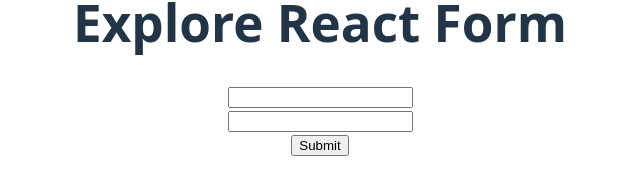
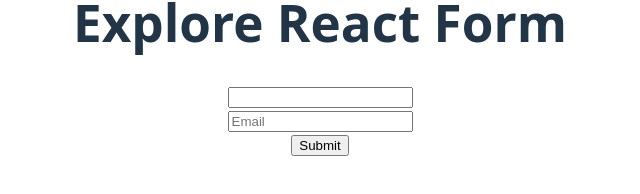
Before and after one commit to jubaer2222/mo-46-react-core-concept, a React (Vite) app: page / in a window 1280 px wide. Shown: the part 342-536 px from the top of the page, without its empty margins (320-960 px from the left). Built offline with nearby package versions, Linux system fonts and the light colour scheme.

Commit message:
added custom hook

```diff
--- a/src/App.jsx
+++ b/src/App.jsx
@@ -2,6 +2,7 @@
 import './App.css'
 import ControlledField from './components/ControlledField/ControlledField'
 import FormAction from './components/FormAction/FormAction'
+import HookForm from './components/HookForm/HookForm'
 import SimpleForm from './components/SimpleForm/SimpleForm'
 import UnControlledField from './components/UnControlledField/UnControlledField'
 
@@ -15,7 +16,8 @@
       {/* <SimpleForm></SimpleForm> */}
       {/* <FormAction></FormAction> */}
       {/* <ControlledField></ControlledField> */}
-      <UnControlledField></UnControlledField>
+      {/* <UnControlledField></UnControlledField> */}
+      <HookForm></HookForm>
     </>
   )
 }
--- /dev/null
+++ b/src/components/HookForm/HookForm.jsx
@@ -0,0 +1,28 @@
+import React from 'react';
+import useInputField from '../hooks/useInputField';
+
+const HookForm = () => {
+
+ const [name,nameOnChange] = useInputField('');
+ const [email,emailOnChange] = useInputField('');
+
+
+  const handleSubmit = e =>{
+    e.preventDefault();
+    console.log('submit',name ,email);
+  }
+
+  return (
+    <div>
+      <form onSubmit={handleSubmit}>
+        <input defaultValue={name} type="text" onChange={nameOnChange} />
+        <br />
+        <input defaultValue ={email} type="email" name="email" placeholder='Email' onChange={emailOnChange} />
+        <br />
+        <input type="submit" value="Submit" />
+      </form>
+    </div>
+  );
+};
+
+export default HookForm;
--- /dev/null
+++ b/src/components/hooks/useInputField.jsx
@@ -0,0 +1,12 @@
+import React, { useState } from 'react';
+
+const useInputField = (defaultValue) => {
+  const [fieldValue, setFieldValue] = useState(defaultValue);
+
+  const handleFieldOnChange = e =>{
+    setFieldValue(e.target.value);
+  }
+  return [fieldValue,handleFieldOnChange];
+};
+
+export default useInputField;
```
